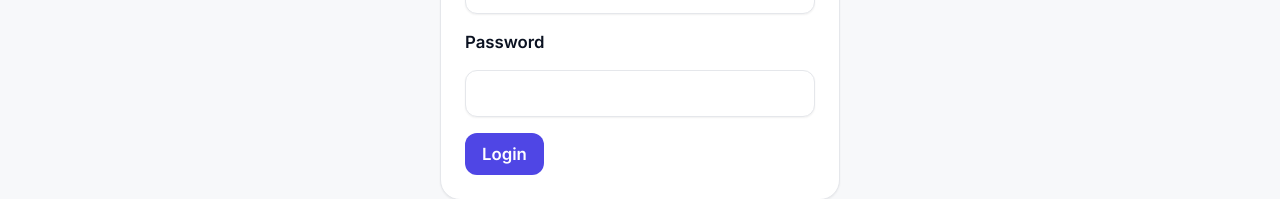
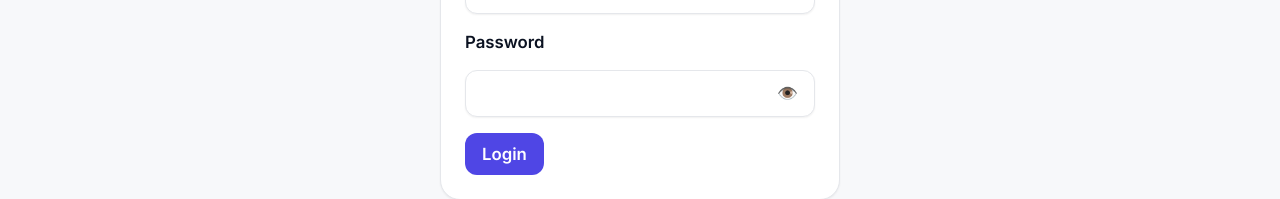
Before and after one commit to russellmoss/-notes, a Next.js app: page /login in a window 1280 px wide. Shown: the part 451-650 px from the top of the page. Built offline with nearby package versions, Linux system fonts and the light colour scheme; no server answers.

Commit message:
feat(login): add show/hide password toggle with eye button

```diff
--- a/src/app/login/page.tsx
+++ b/src/app/login/page.tsx
@@ -7,6 +7,7 @@
 export default function LoginPage() {
   const [email, setEmail] = useState('russell@mileaestatevineyard.com');
   const [password, setPassword] = useState('');
+  const [showPassword, setShowPassword] = useState(false);
   const [loading, setLoading] = useState(false);
   const [error, setError] = useState<string | null>(null);
   const router = useRouter();
@@ -76,13 +77,32 @@
 
             <div className="field">
               <label className="label">Password</label>
+              <div className="input-group" style={{ position: 'relative' }}>
                 <input
-                type="password"
+                  type={showPassword ? 'text' : 'password'}
                   value={password}
                   onChange={(e) => setPassword(e.target.value)}
                   className="input"
                   required
+                  aria-label="Password"
                 />
+                <button
+                  type="button"
+                  onClick={() => setShowPassword((v) => !v)}
+                  aria-label={showPassword ? 'Hide password' : 'Show password'}
+                  className="btn"
+                  style={{
+                    position: 'absolute',
+                    right: '8px',
+                    top: '50%',
+                    transform: 'translateY(-50%)',
+                    padding: '4px 8px',
+                    minWidth: 'auto'
+                  }}
+                >
+                  {showPassword ? '🙈' : '👁️'}
+                </button>
+              </div>
             </div>
 
             <button
```
Lines whose indentation alone changed are shown as unchanged.
